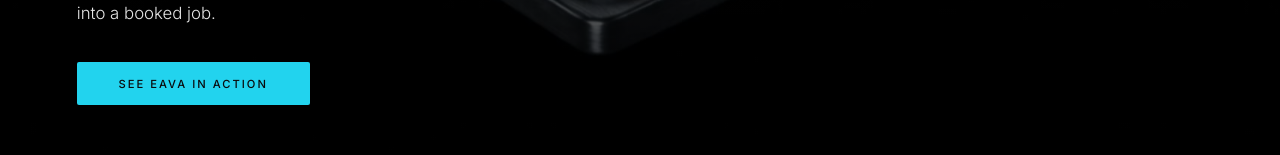
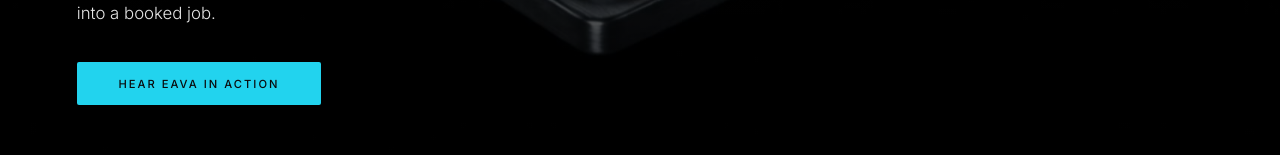
Before and after one commit to Eava-Dev/Eava-website, a Next.js app: page / in a window 1280 px wide. Shown: the part 631-786 px from the top of the page. Built offline with nearby package versions, Linux system fonts and the light colour scheme.

Commit message:
Hero CTA now scrolls to the audio demo section
"See Eava in Action" is now "Hear Eava in Action" and smooth-scrolls
to the #hear-eava section instead of opening Calendly. Closing CTA's
"Book a Free Demo" is unchanged.

```diff
--- a/app/components/HearEavaSection.tsx
+++ b/app/components/HearEavaSection.tsx
@@ -165,6 +165,7 @@
 
   return (
     <section
+      id="hear-eava"
       style={{
         background: "#0A0B0D",
         padding: "8rem 6vw",
--- a/app/components/ScrollHero.tsx
+++ b/app/components/ScrollHero.tsx
@@ -227,9 +227,7 @@
           </motion.p>
 
           <motion.a
-            href="https://calendly.com/taylor-eavaai/30min"
-            target="_blank"
-            rel="noopener noreferrer"
+            href="#hear-eava"
             custom={3}
             initial="hidden"
             animate={ready ? "visible" : "hidden"}
@@ -250,7 +248,7 @@
               pointerEvents: "auto",
             }}
           >
-            See Eava in Action
+            Hear Eava in Action
           </motion.a>
         </div>
       </div>
--- a/app/globals.css
+++ b/app/globals.css
@@ -2,6 +2,10 @@
   box-sizing: border-box;
   margin: 0;
   padding: 0;
+}
+
+html {
+  scroll-behavior: smooth;
 }
 
 body {
```
